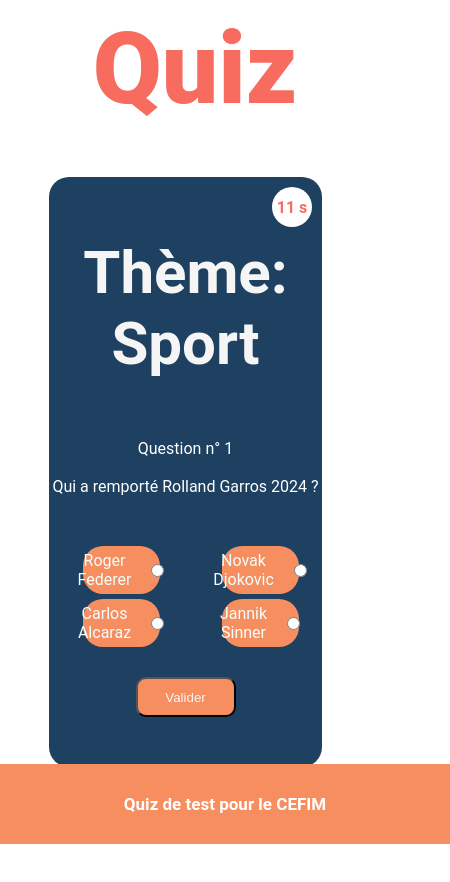
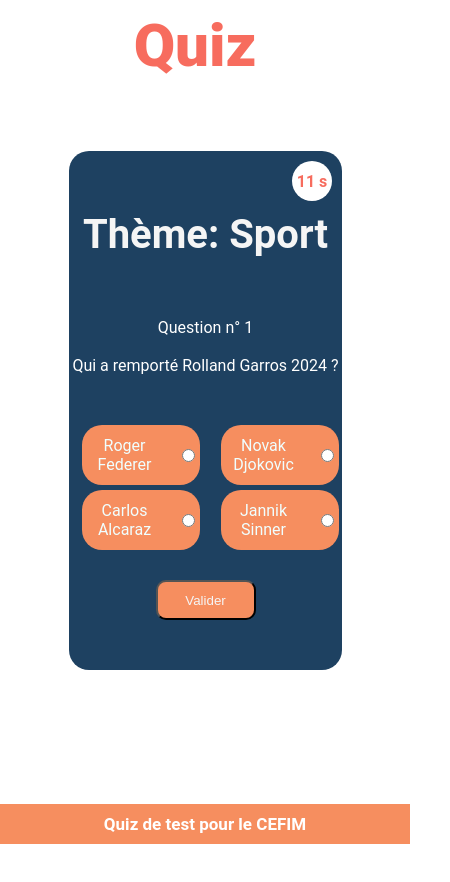
Before and after one commit to Wachow-rnd/Projet-test-CEFIM, a plain HTML site: page quiz.html in a window 390 px wide. Shown: the whole page, 450 px wide, since content can reach past the window. After the commit the page ends 844 px from the top, so only its background shows below. Drawn offline with Linux system fonts and the light colour scheme.

Commit message:
Update style.css

```diff
--- a/style/style.css
+++ b/style/style.css
@@ -13,11 +13,9 @@
  * Eléments génériques
  */
 
-/* body {
-    --color-primary: #f76c5e;
-    --color-secondary: #f68e5f;
-    --color-tertiary: #ffeee6;
-} */
+body {
+    min-height: 100vh;
+}
 
 /* Mise en forme des titres */
 h1 {
@@ -305,13 +303,24 @@ footer {
     main {
         width: 90%;
         height: 90%;
+        /* padding: 10px; */
+    }
+
+    h1{
+        font-size: 60px;
+    }
+
+    h2{
+        font-size: 40px;
+    }
+
+    footer {
+        position: fixed;
         padding: 10px;
+        bottom: 0;
+        left: 0;
     }
-    footer {
-        position: sticky;
-        bottom: 0;
-    }
-    .ZonePresentation {
+    .ZonePresentation .ZoneQuiz{
         height: auto;
     }
     .zoneAfficheTimer {
@@ -330,11 +339,11 @@ footer {
         gap: 5px;
         width: 100%;
         }
-        .reponse {
+    .reponse {
 
             padding: 5px;
-            width: 50%;
-            height: 1fr;
+            width: 80%;
+            height: 50px;
 
         }
 }
```
